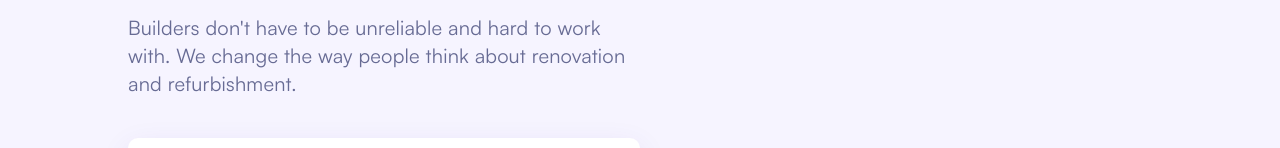
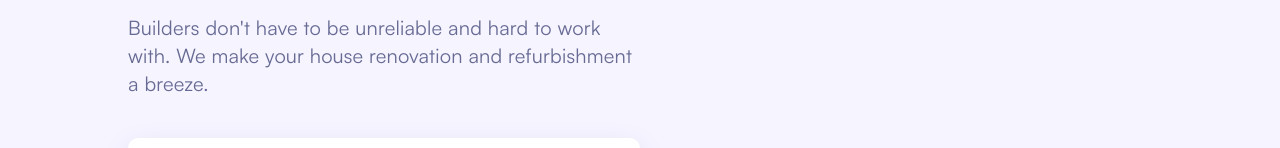
Before and after one commit to ginostoian/bhs-v1, a plain HTML site: page index.html in a window 1280 px wide. Shown: the part 497-645 px from the top of the page. Drawn offline with Linux system fonts and the light colour scheme; a script that the page names is missing.

Commit message:
change hero subtitle

```diff
--- a/index.html
+++ b/index.html
@@ -82,7 +82,7 @@
                 <h1 class="hero__title">Skip the stress with <span class="accent-word">Better Homes Studio</span>
                 </h1>
                 <p class="hero__subtitle">Builders don't have to be unreliable and hard to work with.
-                    We change the way people think about renovation and refurbishment.
+                    We make your house renovation and refurbishment a breeze.
                 </p>
                 <div class="hero__left-info">
                     <div class="hero__info-1">
```
